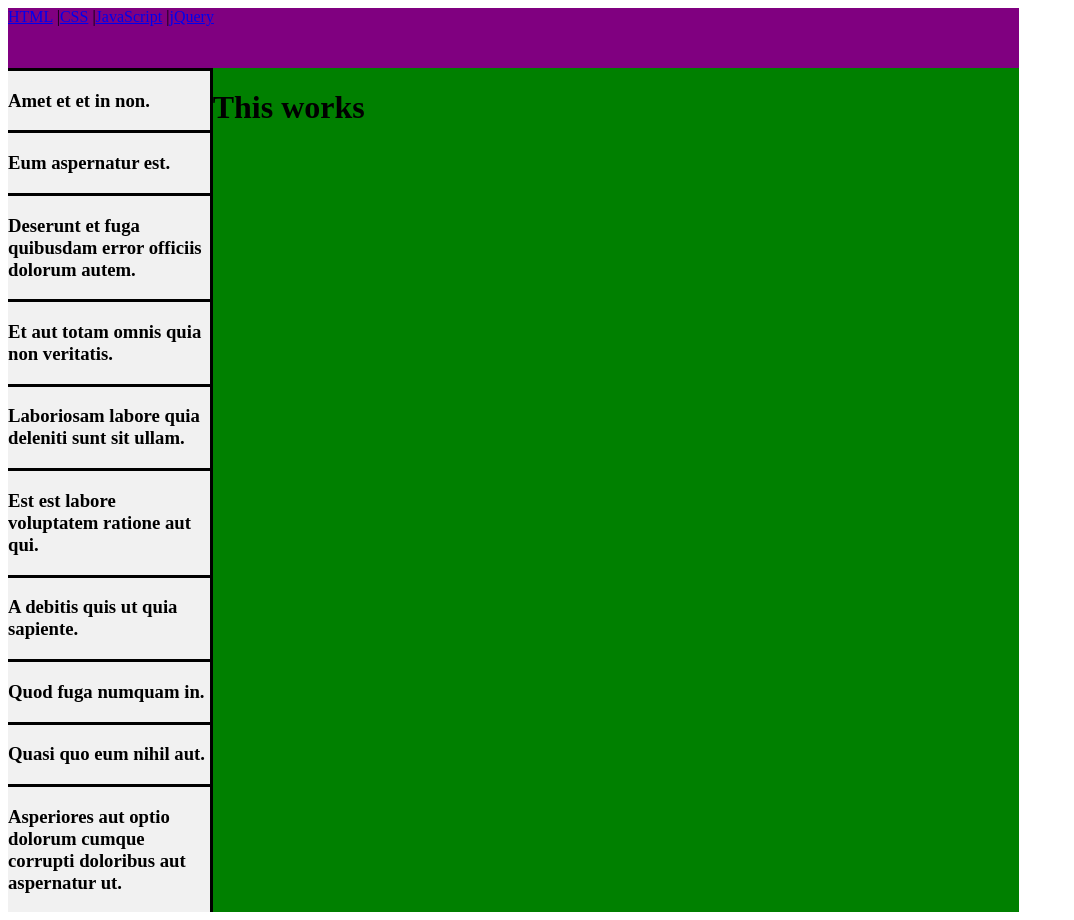
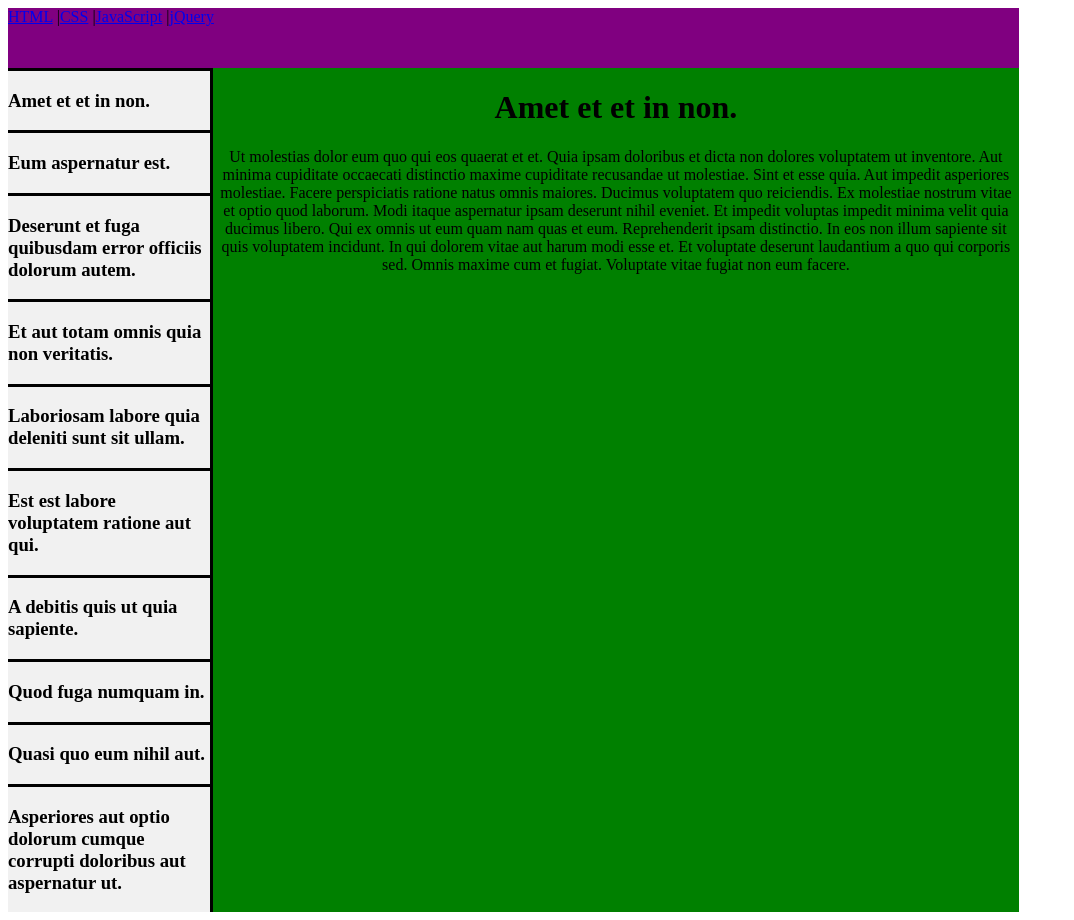
Before and after one commit to Shinobi881/ts-challenge, a React app: page / in a window 1280 px wide. Shown: the whole page, without its empty margins (0-1074 px from the left). Built offline with nearby package versions, Linux system fonts and the light colour scheme; no server answers.

Commit message:
(feat) Report detail view

```diff
--- a/src/components/report-detail.jsx
+++ b/src/components/report-detail.jsx
@@ -1,13 +1,32 @@
 import React, { Component } from 'react';
 
 class ReportDetail extends Component {
-  constructor(report) {
-    super(report);
+  constructor(props) {
+    super(props);
     this.state = { data: '' };
   }
+  renderDetails() {
+    let detail = this.props.reportDetail;
+
+    if (!this.props.reportDetail) {
+      return <div><h1>No Report Selected</h1></div>;
+    }
+
+    return (
+      <div>
+        <div>
+          <h1>{detail.title}</h1>
+        </div>
+        <div>
+          <p>{detail.body}</p>
+        </div>
+      </div>
+    );
+  }
   render() {
+    console.log('Props in detail', this.props);
     return (
-      <div id="report-detail"><h1>This works</h1></div>
+      <div id="report-detail">{this.renderDetails()}</div>
     );
   }
 }
--- a/src/containers/inbox.jsx
+++ b/src/containers/inbox.jsx
@@ -7,7 +7,7 @@ import reports from '../../data';
 class Inbox extends Component {
   constructor() {
     super();
-    this.state = { reports };
+    this.state = { reportDetail: reports[0], reports };
   }
   render() {
     return (
@@ -15,7 +15,7 @@ class Inbox extends Component {
         <TopBar />
         <div id="content">
           <SideBar {...this.state.reports} />
-          <ReportDetail {...this.state.reports} />
+          <ReportDetail {...this.state} />
         </div>
       </div>
     );
--- a/src/stylesheets/components/_report-detail.scss
+++ b/src/stylesheets/components/_report-detail.scss
@@ -3,4 +3,5 @@
   flex-basis: 80%;
   max-height: 100%;
   background-color: green;
+  text-align: center;
 }
--- a/webpack.config.js
+++ b/webpack.config.js
@@ -2,11 +2,10 @@ const webpack = require('webpack');
 const path = require('path');
 const autoprefixer = require('autoprefixer');
 
-
 module.exports = {
   context: __dirname,
   entry: [
-    'webpack-hot-middleware/client?path=/__webpack_hmr&timeout=20000?reload=true',
+    'webpack-hot-middleware/client?path=/__webpack_hmr&timeout=20000',
     './src/entry.jsx'
   ],
   output: {
```
